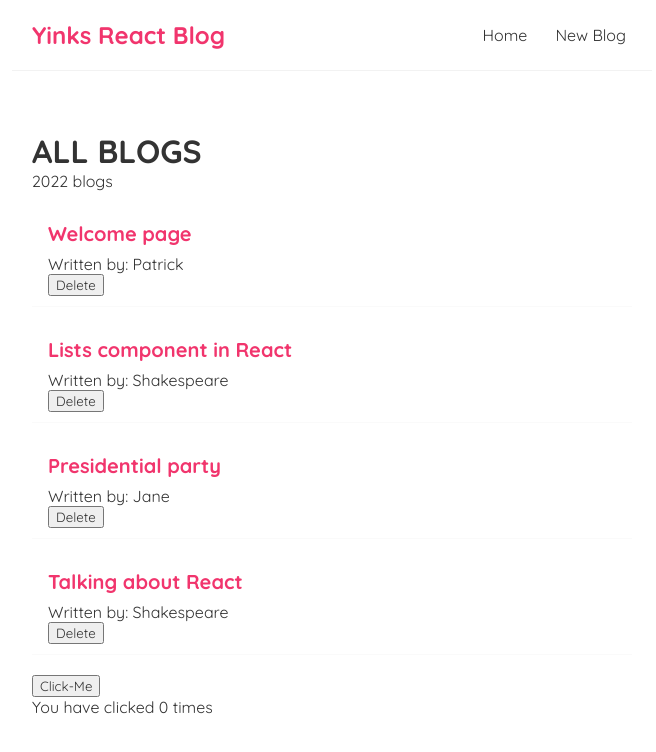
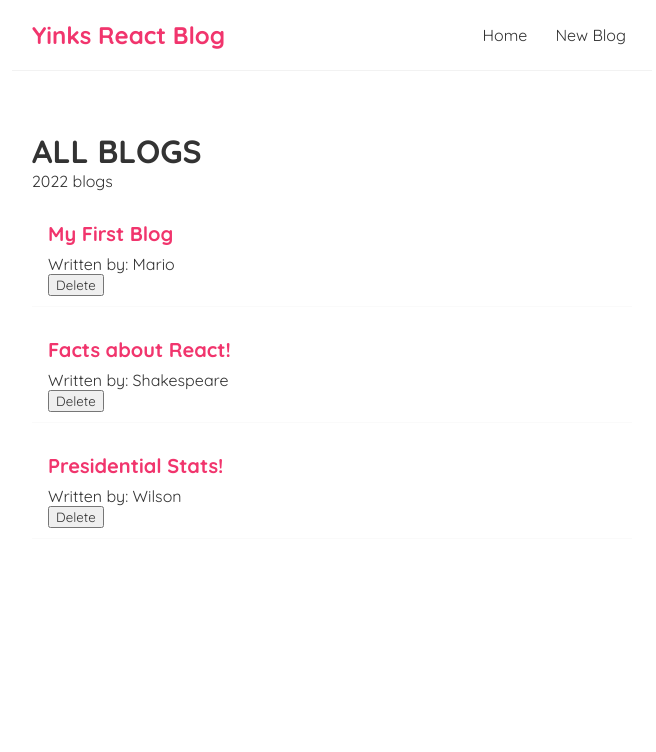
Before and after one commit to asyinka/react-blog, a React (Create React App) app: page / in a window 1280 px wide. Shown: the top 752 px of the page, without its empty margins (308-964 px from the left). Built offline with nearby package versions, Linux system fonts and the light colour scheme; data requests are answered from the project's data file.

Commit message:
apply useEffect to fetch data from rest API

```diff
--- a/src/Home.js
+++ b/src/Home.js
@@ -2,34 +2,7 @@ import { useState, useEffect } from "react";
 import BlogList from "./ListComponent";
 
 const Home = () => {
-  const [blogs, setBlogs] = useState([
-    {
-      title: "Welcome page",
-      body: "lorem ipsolum do...",
-      author: "Patrick",
-      id: 1,
-    },
-    {
-      title: "Lists component in React",
-      body: "lorem ipsolum do...",
-      author: "Shakespeare",
-      id: 2,
-    },
-    {
-      title: "Presidential party",
-      body: "lorem ipsolum do...",
-      author: "Jane",
-      id: 3,
-    },
-    {
-      title: "Talking about React",
-      body: "lorem ipsolum do...",
-      author: "Shakespeare",
-      id: 4,
-    },
-  ]);
-
-  const [clickNo, setClickNo] = useState(0);
+  const [blogs, setBlogs] = useState(null);
 
   const handleDelete = (id) => {
     const newBlogs = blogs.filter((blog) => blog.id !== id);
@@ -38,22 +11,21 @@ const Home = () => {
   };
 
   useEffect(() => {
-    console.log(
-      "run this everytime a state is changed and page is rendered.",
-      clickNo
-    );
-  }, [clickNo]);
+    fetch("http://localhost:8000/blogs")
+      .then((resp) => resp.json())
+      .then((actRes) => setBlogs(actRes));
+  }, []);
 
   return (
     <div className="home">
+      {blogs && (
         <BlogList
           blogs={blogs}
           title="ALL BLOGS"
           year={2022}
           handleDelete={handleDelete}
         />
-      <button onClick={() => setClickNo(clickNo + 1)}>Click-Me</button>
-      <p>You have clicked {clickNo} times </p>
+      )}
     </div>
   );
 };
```
Lines whose indentation alone changed are shown as unchanged.
